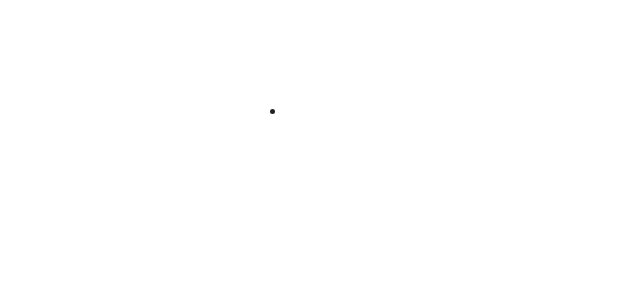
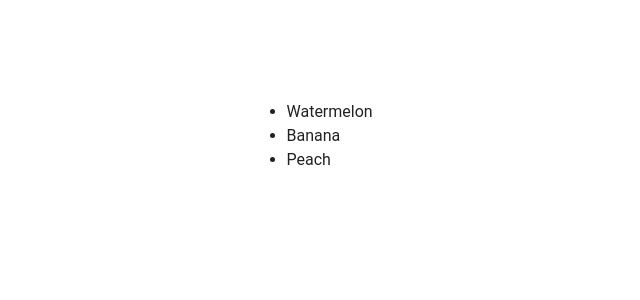
Before and after one commit to daxi0823/iimon_frontC, a Vue app: page / in a window 1280 px wide. Shown: the top 300 px of the page, without its empty margins (180-820 px from the left). Built offline with nearby package versions, Linux system fonts and the light colour scheme; the HTML template or start-up script is replaced by a standard one.

Commit message:
出力部分修正

```diff
--- a/src/components/rightItems.vue
+++ b/src/components/rightItems.vue
@@ -1,7 +1,9 @@
 <template>
   <div>
     <ul>
-      <li>{{rightItems.name}}</li>
+      <li v-for="(item, index) in rightItems" :key="index">
+        {{item.name}}
+      </li>
     </ul>
   </div>
 </template>
```
